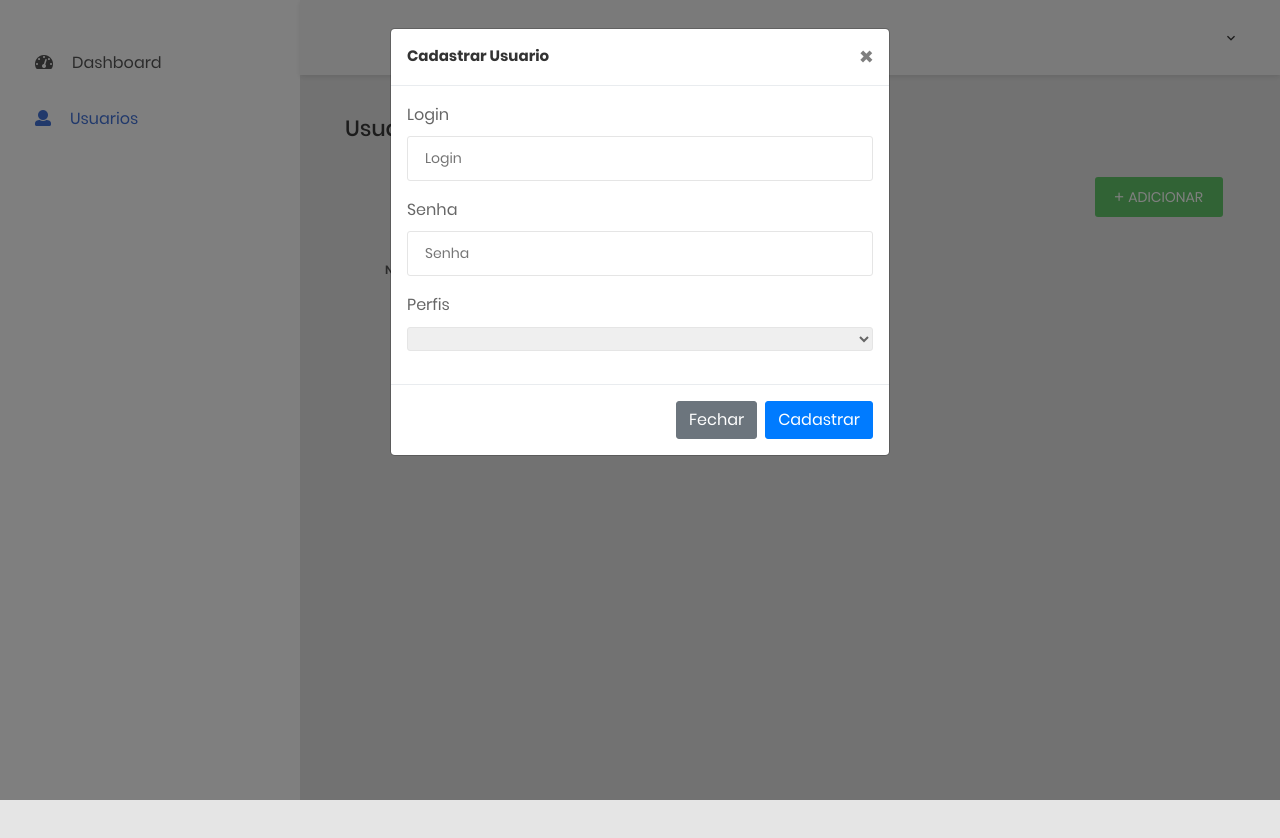
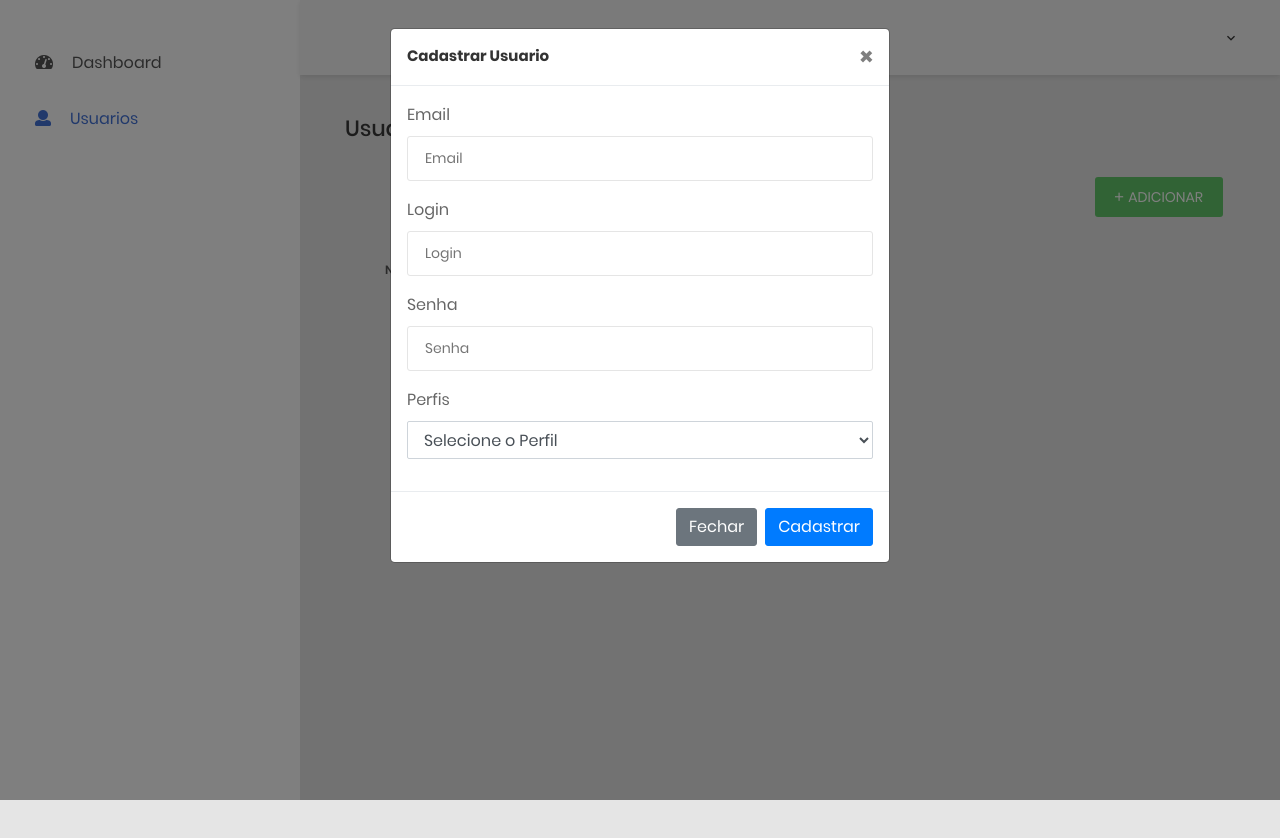
Before and after one commit to tn-api1sem/api, a plain HTML site: page src/web/users.html in a window 1280 px wide. Both pictures are taken after a click on the button "ADICIONAR". Drawn offline with Linux system fonts and the light colour scheme; no server answers.

Commit message:
Adicionado estilo + input email combobox

```diff
--- a/src/web/users.html
+++ b/src/web/users.html
@@ -407,6 +407,10 @@
                     <div class="modal-body">
                         <div class="login-form">
                             <div class="form-group">
+                                <label>Email</label>
+                                <input class="au-input au-input--full" type="text" name="email" id="email" placeholder="Email">
+                            </div>
+                            <div class="form-group">
                                 <label>Login</label>
                                 <input class="au-input au-input--full" type="text" name="login" id="newUserLogin" placeholder="Login">
                             </div>
@@ -416,7 +420,8 @@
                             </div>
                             <div class="form-group">
                                 <label>Perfis</label>
-                                <select class="au-input au-input--full" id="combobox-profiles">
+                                <select class="form-control" id="combobox-profiles">
+                                    <option disabled selected value="-1">Selecione o Perfil</option>
                                 </select>
                             </div>
                         </div>
```
